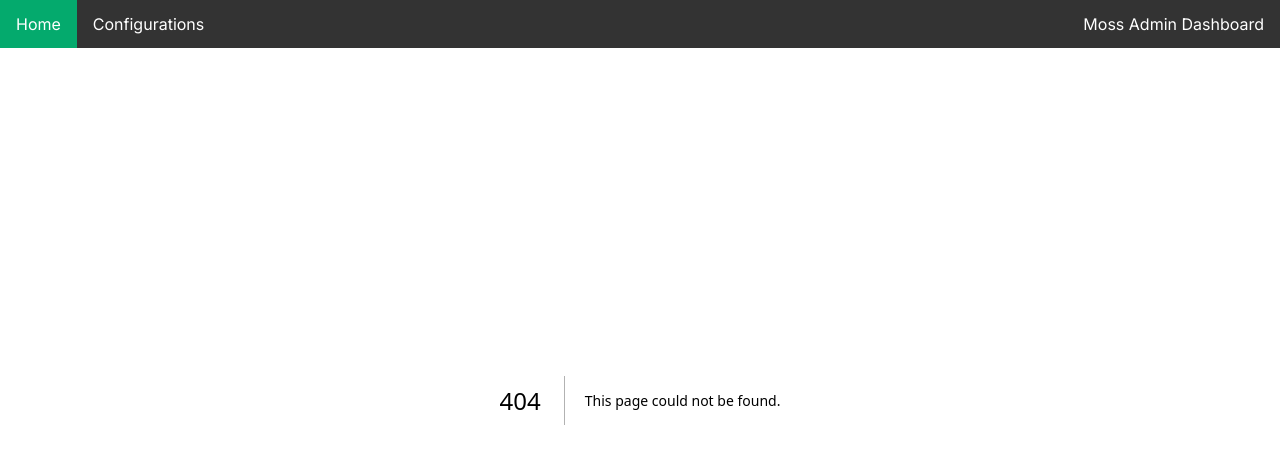
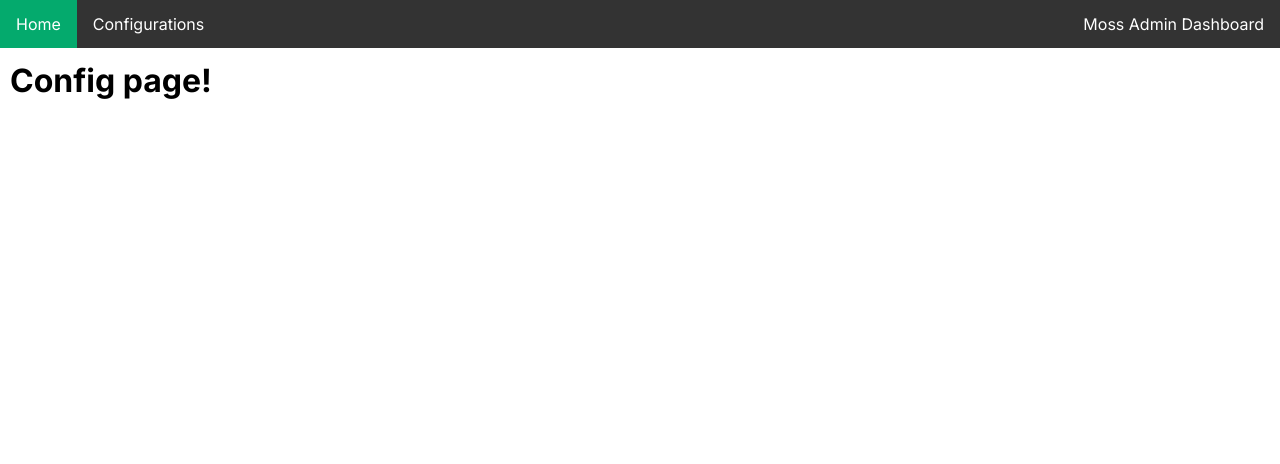
Before and after one commit to vipersniper0501/moss, a Next.js app in the folder moss-server/moss-frontend/: page /config-page in a window 1280 px wide. Before the commit this address had no page. Shown: the top 464 px of the page. Built offline with nearby package versions, Linux system fonts and the light colour scheme.

Commit message:
Added the template for the configuration page of the frontend

```diff
--- a/moss-server/moss-frontend/app/components/navbar.tsx
+++ b/moss-server/moss-frontend/app/components/navbar.tsx
@@ -7,7 +7,8 @@ export function AdminNavbar() {
         <div className={styles.navHorizontal}>
             <ul>
                 <li><Link className={styles.active} href="/">Home</Link></li>
-                <li><Link href="/">Configurations</Link></li>
+                <li><Link href="/config-page">Configurations</Link></li>
+
                 <li style={{float: "right", display: "block",
                             color: "white", textAlign: "center",
                             padding: "14px 16px", textDecoration: "none"
--- /dev/null
+++ b/moss-server/moss-frontend/app/config-page/layout.tsx
@@ -0,0 +1,24 @@
+import '../styles/globals.scss'
+import type { Metadata } from 'next'
+import { Inter } from 'next/font/google'
+import {AdminNavbar} from '../components/navbar'
+
+const inter = Inter({ subsets: ['latin'] })
+
+export const metadata: Metadata = {
+  title: 'Moss Dashboard',
+  description: 'Dashboard for the Moss program.',
+}
+
+export default function RootLayout({
+  children,
+}: {
+  children: React.ReactNode
+}) {
+  return (
+      <div>
+          <AdminNavbar />
+          {children}
+      </div>
+  )
+}
--- /dev/null
+++ b/moss-server/moss-frontend/app/config-page/page.tsx
@@ -0,0 +1,10 @@
+import styles from '../styles/config-page.module.scss';
+
+export default function Config() {
+
+    return (
+        <div className={styles.content}>
+            <h1>Config page!</h1>
+        </div>
+    );
+}
--- /dev/null
+++ b/moss-server/moss-frontend/app/styles/config-page.module.scss
@@ -0,0 +1,8 @@
+.content {
+    padding: 20px;
+    margin-top: 30px;
+    display: grid;
+    grid-gap: 10px;
+    gap: 10px;
+    padding: 10px;
+}
```
